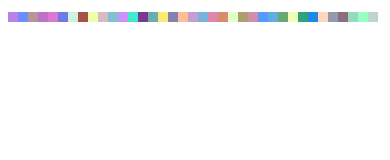
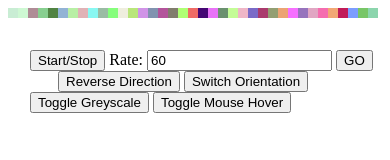
Before and after one commit to theobile/runningblocks, a plain HTML site: page index.html in a window 390 px wide. Drawn offline with Linux system fonts and the light colour scheme.

Commit message:
Added (orientation,greyscale,direction) switch, start/stop and mouseover toggles

```diff
--- a/css/blocks.css
+++ b/css/blocks.css
@@ -1,9 +1,20 @@
 #container {
 	width: 100%;
+	display: inline-block;
 }
+
 .block {
 	width: 10px;
 	height: 10px;
-	display: inline-block;
 	margin: 0;
 }
+
+.block-x {
+	display: inline-block;
+	margin-bottom: 10px;
+}
+
+.block-y {
+	display: block;
+	margin-right: 10px;
+}
--- a/index.html
+++ b/index.html
@@ -4,19 +4,73 @@
 	<title></title>
 
 	<link rel="stylesheet" type="text/css" href="css/blocks.css">
-	<style type="text/css"></style>
+	<style type="text/css">
+		#controls {
+			position: fixed;
+			left: 30px;
+			top: 50px;
+		}
+	</style>
+
 
 </head>
 <body>
-	<div id="container"></div>
+	<div id="container" class="con"></div>
+
+	<div id="controls">
+		<button id="start-stop">Start/Stop</button>
+		<span>Rate: </span>
+		<input value="60" id="rate" >
+			<button id="rate-go">
+				GO
+			</button>
+		</input>
+		&nbsp;&nbsp;&nbsp;&nbsp;&nbsp;&nbsp;
+		<button onclick="blocks.reverse()">Reverse Direction</button>
+		<button id="orientation">Switch Orientation</button>
+		<button id="greyscale">Toggle Greyscale</button>
+		<button id="mouse-hover">Toggle Mouse Hover</button>
+
+	</div>
+
+
 	<script type="text/javascript" src="libs/jquery.js"></script>
 	<script type="text/javascript" src="js/blocks.js"></script>
 	<script type="text/javascript">
 
 		var blocks = new Blocks({
-			runRate: 120, //Milliseconds
+			runRate: 60, 					// Milliseconds #Defaults to 200 ms
+			container: 'container',			// Parent container ID of blocks
+			orientation: 'horizontal', 		// Left-Right or Top-Down #Defaults to horizontal
+			greyscale: false, 				// Colourful or greyscaled blocks #Defaualts to false
+			hoverable:  true				// Enables hover effect #Defaults to true
 		});
 		blocks.init();
+
+		$('#start-stop').click(function(){
+			if (blocks.isRunning())
+				blocks.stop();
+			else
+				blocks.start();
+		});
+
+		$('#rate-go').click(function(){
+			var rate = $('#rate').val();
+			console.log(rate);
+			blocks.changeRate(rate);
+		});
+
+		$('#orientation').click(function(){
+			blocks.switchOrientation();
+		});
+
+		$('#greyscale').click(function(){
+			blocks.toggleGreyscale();
+		});
+
+		$('#mouse-hover').click(function(){
+			blocks.toggleMousehover();
+		});
 
 	</script>
 </body>
--- a/js/blocks.js
+++ b/js/blocks.js
@@ -1,74 +1,135 @@
 
 var Blocks = function(obj){
 
-	var rate = obj.runRate || 200; //Default runRate to 200 Milliseconds
+	var HORIZONTAL = 'horizontal',
+		VERTICAL = 'vertical',
+		BLOCK_CLASS_HORIZONTAL = 'block-x',
+		BLOCK_CLASS_VERTICAL = 'block-y';
+
+	var rate = obj.runRate || 200,					// Default runRate to 200 Milliseconds
+		container = obj.container,					// Id of Container where the blocks will run
+		orientation = obj.orientation,				// Want it running [horizontal|vertical]
+		isRunning = false,
+		runRate = rate,
+		interval = null,
+		isReversed = false,
+		isHorizontal = (orientation == HORIZONTAL),
+		isGreyscale = obj.greyscale || false,
+		isHoverable = obj.hoverable || true,
+
+		randomColor = function(){
+			var r,g,b,t;
+			if (isGreyscale) {
+				r = g = b = Math.floor(Math.random()*266);
+			}
+			else {
+				r = Math.floor(Math.random()*266);
+				g = Math.floor(Math.random()*266);
+				b = Math.floor(Math.random()*266);
+
+			}
+			a = (t = Math.random())>0.6?t:0.6;
+			return 'rgba(' +r+ ',' +g+ ',' +b+ ',' +a+ ')';
+		},
+		setupBlocks = function(){
+			var _container = $('#' + container);
+			var block = '';
+			// console.log(Math.floor($(_container).width()/10));
+			for (var i = 0; i < Math.floor($(_container).width()/10); i++) {
+				$(_container).append(getBlock());
+			}
+			attachHover();
+		},
+		getBlock = function(){
+			var className = isHorizontal? BLOCK_CLASS_HORIZONTAL:BLOCK_CLASS_VERTICAL;
+			var block = $('<div></div>').addClass('block') .addClass(className).css('background-color',randomColor);
+			return block;
+		},
+		oneMore = function(){
+			if (isReversed) {
+				$('#' +container+ ' .block:first').remove();
+				$('#' +container).append(getBlock());
+			}
+			else {
+				$('#' +container+ ' .block:last').remove();
+				$('#' +container).prepend(getBlock());
+			}
+		},
+		attachHover = function(ev){
+			$('#' +container).mouseover(function(ev){
+				var className = ev.target.className.split(' ')[0];
+				if (className !== "block")
+					return;
+				var b = $(ev.target);
+				$(b).css('background-color','rgba(255,255,255,0');
+			});
+		},
+		removeHover = function(){
+			$('#' +container).unbind('mouseover');
+		},
+		clear = function(){
+			$('#' +container).html('');
+		};
+
 
 	return {
-		runRate: rate,
-		interval: null,
-		isRunning: false,
-
-
 		init: function(){
-			this.setupBlocks();
-			this.start(this.runRate);
+			setupBlocks();
+			this.start(runRate);
 		},
 		start: function(rate){
-			if (this.isRunning)
+			if (isRunning)
 				throw "Already running. Use change to change speed or stop to stop running";
 			var _this = this;
 			if (rate !== undefined) {
-				this.runRate = rate;
+				runRate = rate;
 			}
-			this.interval = window.setInterval(function(){
-				_this.oneMore.call(_this);
-			}, rate);
-			this.isRunning = true;
+			interval = window.setInterval(oneMore, runRate);
+			isRunning = true;
 		},
 		stop: function(){
-			window.clearInterval(this.interval);
-			this.isRunning = false;
+			window.clearInterval(interval);
+			isRunning = false;
 		},
-
-		randomColor: function(){
-			var t;
-			var r = Math.floor(Math.random()*266),
-				g = Math.floor(Math.random()*266),
-				b = Math.floor(Math.random()*266),
-				a = (t = Math.random())>0.6?t:0.6;
-			return 'rgba(' +r+ ',' +g+ ',' +b+ ',' +a+ ')';
+		changeRate: function(newRate){
+			if (newRate == runRate)
+				return;
+			runRate = newRate;
+			this.stop();
+			this.start();
 		},
-		setupBlocks: function(){
-			var container = $('#container');
-			var block = '';
-			for (var i = 0; i < Math.floor($(container).width()/10); i++) {
-				$(container).append(this.getBlock());
-			}
-
-			// $('#container').html(block);
-			// attachHover();
-		},
-		getBlock: function(){
-
-			var block = $('<div></div>').addClass('block').css('background-color',this.randomColor);
-			this.attachHoverTo(block);
-			return block;
-			// return "<div class='block' style='background-color:"+this.randomColor()+"''></div class='block'>";
-		},
-		oneMore: function(){
-			var c = $('#container');
-			$('#container .block:last').remove();
-			$('#container').prepend(this.getBlock());
-			// c.html(getBlock() + c.html());
+		reverse: function(){
+			isReversed = !isReversed;
 
 		},
-		attachHoverTo: function(block){
-			$(block).hover(function(){
-				$(this).css('background-color','rgba(255,255,255,0');
-			});
+		switchOrientation: function(){
+			isHorizontal = !isHorizontal;
+			this.reset();
+		},
+		reset: function(opt){
+			var rate,orient;
+			if (opt) {
+				runRate = opt.runRate || runRate;
+				orientation = opt.orientation || orientation;
+			}
+			// debugger;
+			this.stop();
+			clear();
+			this.init();
+		},
+		isRunning: function(){
+			return isRunning;
+		},
+		toggleGreyscale: function(){
+			isGreyscale = !isGreyscale;
+		},
+		toggleMousehover: function(){
+			if (isHoverable)
+				removeHover();
+			else
+				attachHover();
+			isHoverable = !isHoverable;
 		}
 
 	};
 };
-
-// setTimeout(setupBlocks, 200);
```
